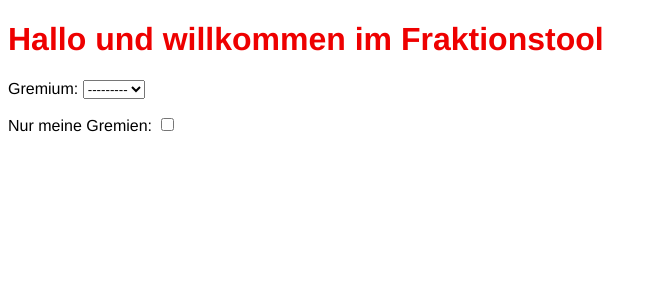
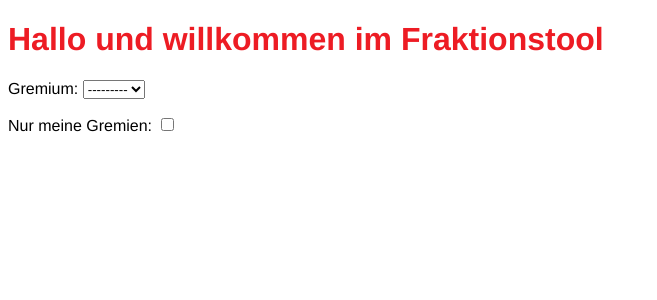
Before and after one commit to ntj/fraktionstool, a Django app: page / in a window 1280 px wide. Shown: the part 26-326 px from the top of the page, without its empty margins (0-657 px from the left). Run offline with Django 3.2, Linux system fonts and the light colour scheme; the visitor is signed in with stand-in values (Sample User, id 1); data that the repository does not hold is empty.

Commit message:
Change header text color

```diff
--- a/django/fraktionstool/static/style.css
+++ b/django/fraktionstool/static/style.css
@@ -4,7 +4,7 @@ body {
 
 h1
 {
-	color: #ee0000;
+	color: #ed1c24;
 }
 
 div#loginbox {
```
